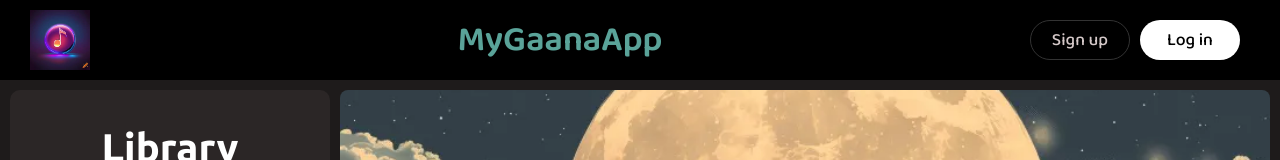
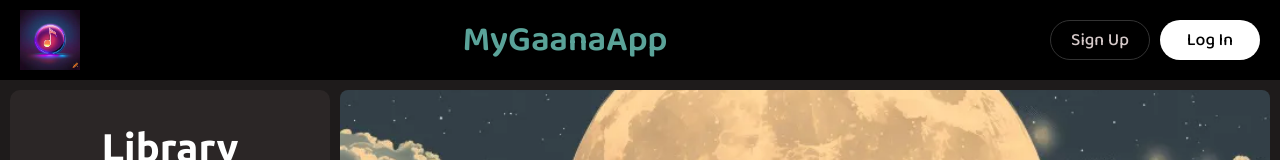
Before and after one commit to BhanuPratapSingh16/Music-Player, a plain HTML site: page index.html in a window 1280 px wide. Shown: the top 160 px of the page. Drawn offline with Linux system fonts and the light colour scheme.

Commit message:
Fix HTML formatting and update button text

```diff
--- a/index.html
+++ b/index.html
@@ -9,11 +9,11 @@
 </head>
 <body>
     <header class="navbar">
-        <img src="images/images.jpg" alt="MyGaanaApp Logo" width="60" height="60" style="margin-left:10px;">
+        <img src="images/images.jpg" alt="MyGaanaApp Logo" width="60" height="60" class="logo">
         <h1 class="app-name">MyGaanaApp</h1>
-        <div class="buttons" style="margin-right: 20px;">
-            <button class="btn btn-black">Sign up</button>
-            <button class="btn btn-white">Log in</button>
+        <div class="buttons">
+            <button class="btn btn-black">Sign Up</button>
+            <button class="btn btn-white">Log In</button>
         </div>
     </header>
 
@@ -32,7 +32,14 @@
                     <span id="cur-song-dur">00:00 / 3:28</span>
                 </div>
 
-                <input type="range" id="seekbar" min="1" max="100" value="0" aria-label="Seek bar">
+                <input
+                    type="range"
+                    id="seekbar"
+                    min="1"
+                    max="100"
+                    value="0"
+                    aria-label="Seek bar"
+                >
 
                 <div class="play-btns">
                     <button id="prev-btn" aria-label="Previous song">
```
